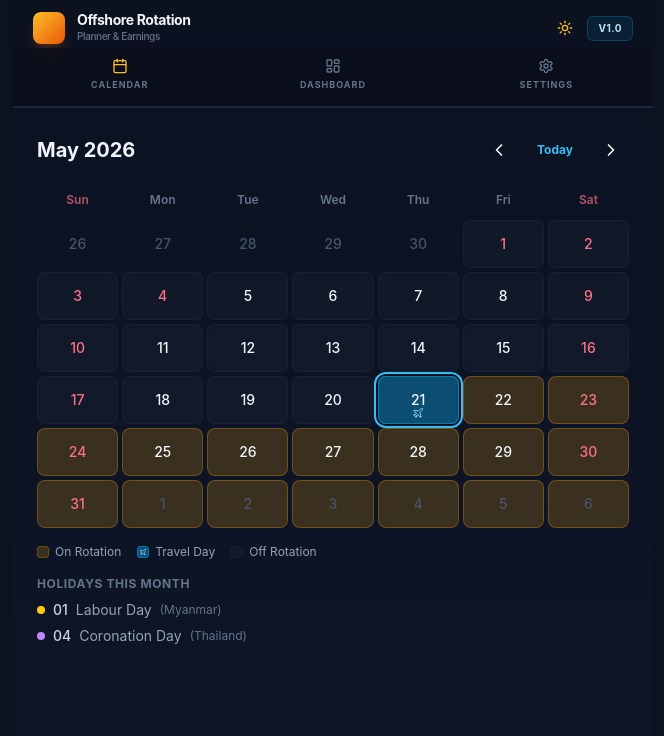
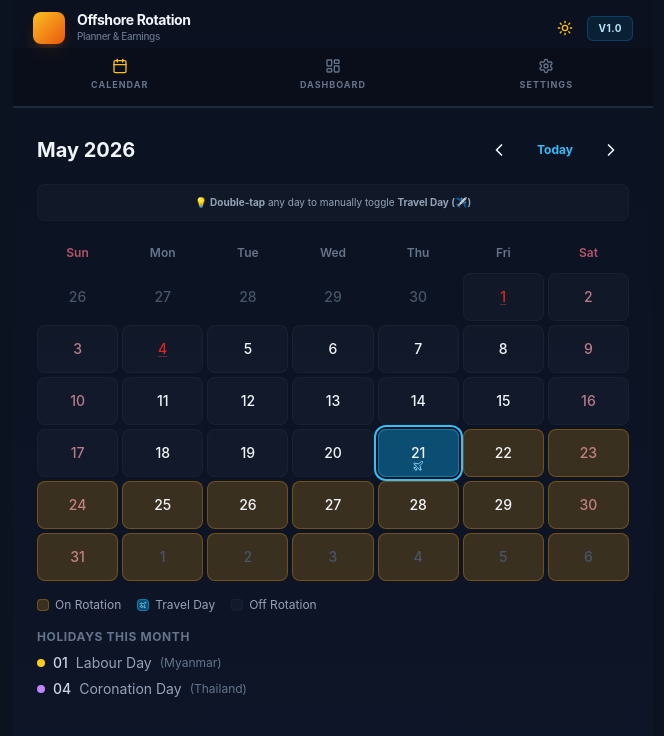
Before and after one commit to Hessk-Linn/My_Offshore_Calendar, a React (Vite) app: page / in a window 1280 px wide. Shown: the top 736 px of the page, without its empty margins (307-971 px from the left). Built offline with nearby package versions, Linux system fonts and the light colour scheme.

Commit message:
Added double-tap gesture to toggle travel days and updated calculations

```diff
--- a/src/Calendar.jsx
+++ b/src/Calendar.jsx
@@ -1,33 +1,32 @@
-import React, { useState, useEffect, useCallback, useMemo } from 'react';
-import { format, addMonths, subMonths, startOfMonth, endOfMonth, startOfWeek, endOfWeek, eachDayOfInterval, isSameMonth, isToday, parseISO, differenceInDays } from 'date-fns';
+import React, { useState, useEffect, useCallback, useMemo, useRef } from 'react';
+import { format, addMonths, subMonths, startOfMonth, endOfMonth, startOfWeek, endOfWeek, eachDayOfInterval, isSameMonth, isToday } from 'date-fns';
 import { useStore } from './store';
 import { getHolidaysForMonth, COUNTRY_COLORS } from './holidays';
+import { isWorkDay, isTravelDayAuto } from './rotationUtils';
 import { ChevronLeft, ChevronRight, Plane } from 'lucide-react';
-
-// Check if day is first day of on-rotation or first day of off-rotation
-function isTravelDayAuto(day, anchorDate, onDays, offDays) {
-  const start = parseISO(anchorDate);
-  const diff = differenceInDays(day, start);
-  const cycle = onDays + offDays;
-  const position = ((diff % cycle) + cycle) % cycle;
-  // Day 0 is first day of on-rotation, day onDays is first day of off-rotation
-  return position === 0 || position === onDays;
-}
-
-function isWorkDay(day, anchorDate, onDays, offDays) {
-  const start = parseISO(anchorDate);
-  const diff = differenceInDays(day, start);
-  const cycle = onDays + offDays;
-  const position = ((diff % cycle) + cycle) % cycle;
-  return position < onDays;
-}
 
 export default function Calendar() {
   const [cm, setCm] = useState(new Date());
-  const { anchorDate, rotationOn, rotationOff } = useStore();
+  const { anchorDate, rotationOn, rotationOff, travelDays, toggleTravelDay } = useStore();
   const nm = useCallback(() => setCm(addMonths(cm, 1)), [cm]);
   const pm = useCallback(() => setCm(subMonths(cm, 1)), [cm]);
   const td = () => setCm(new Date());
+
+  const lastTapRef = useRef({});
+
+  const handleDayTap = (dateStr) => {
+    if (!anchorDate) return;
+    const now = Date.now();
+    const DOUBLE_PRESS_DELAY = 300;
+    const lastTap = lastTapRef.current[dateStr] || 0;
+    if (now - lastTap < DOUBLE_PRESS_DELAY) {
+      toggleTravelDay(dateStr);
+      delete lastTapRef.current[dateStr];
+    } else {
+      lastTapRef.current[dateStr] = now;
+    }
+  };
+
   useEffect(() => {
     const h = (e) => { if (e.key === 'ArrowLeft') pm(); else if (e.key === 'ArrowRight') nm(); };
     window.addEventListener('keydown', h);
@@ -52,9 +51,13 @@ export default function Calendar() {
           <button onClick={nm} className="p-2 hover:bg-slate-800 rounded-full transition-colors"><ChevronRight className="w-5 h-5" /></button>
         </div>
       </div>
-      {!anchorDate && (
+      {!anchorDate ? (
         <div className="bg-sky-500/10 border border-sky-500/20 rounded-lg p-3 text-center mb-2">
           <p className="text-xs text-sky-200/70">Set anchor date in Settings to see rotation schedule</p>
+        </div>
+      ) : (
+        <div className="bg-slate-800/30 border border-slate-800/40 rounded-lg p-2.5 text-center mb-2">
+          <p className="text-[10px] text-slate-400">💡 <strong>Double-tap</strong> any day to manually toggle <strong>Travel Day (✈️)</strong></p>
         </div>
       )}
       <div className="grid grid-cols-7 gap-1">
@@ -62,12 +65,22 @@ export default function Calendar() {
         {days.map((day, i) => {
           const ds = format(day, 'yyyy-MM-dd');
           const on = anchorDate ? isWorkDay(day, anchorDate, rotationOn, rotationOff) : false;
-          const tr = anchorDate ? isTravelDayAuto(day, anchorDate, rotationOn, rotationOff) : false;
+          // Travel day is defined as auto-travel-day XOR manually-toggled (so toggling flips the state)
+          const tr = anchorDate ? (isTravelDayAuto(day, anchorDate, rotationOn, rotationOff) !== travelDays.includes(ds)) : false;
           const cmo = isSameMonth(day, ms);
           const hol = hm[ds];
           const we = day.getDay() === 0 || day.getDay() === 6;
-          // Always red font for weekend or holiday
-          const isRedFont = we || hol;
+
+          // Determine text color based on holiday, weekend, and month focus
+          let textColor = 'text-slate-100';
+          if (!cmo) {
+            textColor = 'text-slate-600'; // Out-of-month days
+          } else if (hol) {
+            textColor = 'text-red-600 font-extrabold underline underline-offset-2 decoration-red-500/40'; // Deep, rich blood-red for holidays with solid bold underlines
+          } else if (we) {
+            textColor = 'text-rose-300/70'; // Soft pale rose for weekends
+          }
+
           let bg = 'bg-transparent', bc = 'border-transparent';
           if (anchorDate) {
             if (tr) { bg = 'bg-sky-500/40'; bc = 'border-sky-500/50'; }
@@ -78,7 +91,11 @@ export default function Calendar() {
             if (cmo) { bg = 'bg-slate-800/30'; bc = 'border-slate-700/20'; }
           }
           return (
-            <div key={i} className={`relative h-12 flex flex-col items-center justify-center rounded-lg border transition-all ${cmo?'':'text-slate-600'} ${isRedFont?'text-rose-400':'text-slate-100'} ${bg} ${bc} ${isToday(day)?'ring-2 ring-sky-400 ring-offset-2 ring-offset-[#0b1220]':''}`}>
+            <div
+              key={i}
+              onClick={() => handleDayTap(ds)}
+              className={`relative h-12 flex flex-col items-center justify-center rounded-lg border transition-all select-none cursor-pointer ${textColor} ${bg} ${bc} ${isToday(day)?'ring-2 ring-sky-400 ring-offset-2 ring-offset-[#0b1220]':''}`}
+            >
               <span className="text-sm font-medium">{format(day, 'd')}</span>
               {tr && <Plane className="absolute bottom-1 w-3 h-3 text-sky-300" />}
             </div>
--- a/src/rotationUtils.js
+++ b/src/rotationUtils.js
@@ -19,6 +19,18 @@ export const isWorkDay = (date, anchorDate, onDays = 28, offDays = 28) => {
   const cycle = onDays + offDays;
   const position = ((diff % cycle) + cycle) % cycle;
   return position < onDays;
+};
+
+/**
+ * Calculates if a given date is automatically a travel day (day 1 of On cycle or Day 1 of Off cycle).
+ */
+export const isTravelDayAuto = (date, anchorDate, onDays = 28, offDays = 28) => {
+  if (!anchorDate) return false;
+  const start = parseISO(anchorDate);
+  const diff = differenceInDays(date, start);
+  const cycle = onDays + offDays;
+  const position = ((diff % cycle) + cycle) % cycle;
+  return position === 0 || position === onDays;
 };
 
 /**
@@ -77,7 +89,7 @@ export const getMonthStats = (monthDate, anchorDate, travelDays, rates, rotation
   days.forEach(day => {
     const dateStr = format(day, 'yyyy-MM-dd');
     const isOn = isWorkDay(day, anchorDate, rotationOn, rotationOff);
-    const isTravel = travelDays.includes(dateStr);
+    const isTravel = isTravelDayAuto(day, anchorDate, rotationOn, rotationOff) !== travelDays.includes(dateStr);
 
     if (isOn) workDaysCount++;
     if (isTravel) travelDaysCount++;
```
Also changed, not shown: 1 other file (tests, documents, lock files or other folders).
